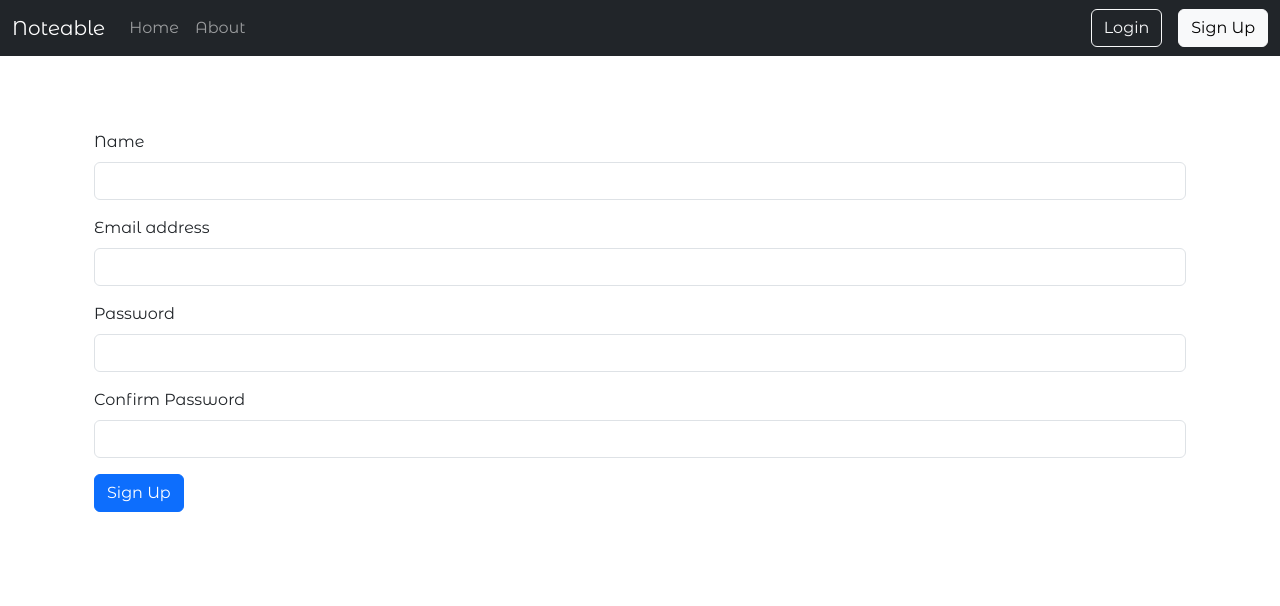
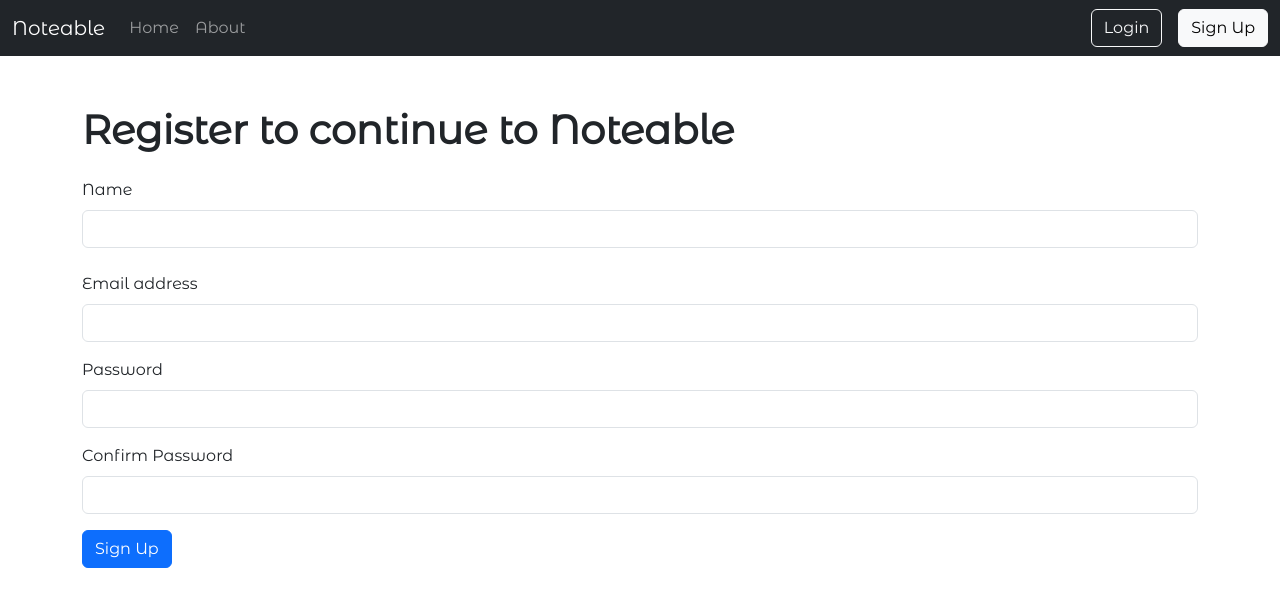
Before and after one commit to Nishant2209/Noteable, a React (Create React App) app: page /signup in a window 1280 px wide. Shown: the top 606 px of the page. Built offline with nearby package versions, Linux system fonts and the light colour scheme.

Commit message:
added heading text

```diff
--- a/src/components/Login.jsx
+++ b/src/components/Login.jsx
@@ -38,6 +38,7 @@ export const Login = (props) => {
   };
   return (
     <div>
+      <h1 className="fw-bold">Login to continue to Noteable</h1>
       <form onSubmit={handleSubmit}>
         <div className="my-4">
           <label htmlFor="email" className="form-label">
--- a/src/components/SignUp.jsx
+++ b/src/components/SignUp.jsx
@@ -47,9 +47,10 @@ export const SignUp = (props) => {
   };
 
   return (
-    <div className="container my-4">
+    <div>
+      <h1 className="fw-bold">Register to continue to Noteable</h1>
       <form onSubmit={handleSubmit}>
-        <div className="mb-3">
+        <div className="my-4">
           <label htmlFor="name" className="form-label">
             Name
           </label>
```
